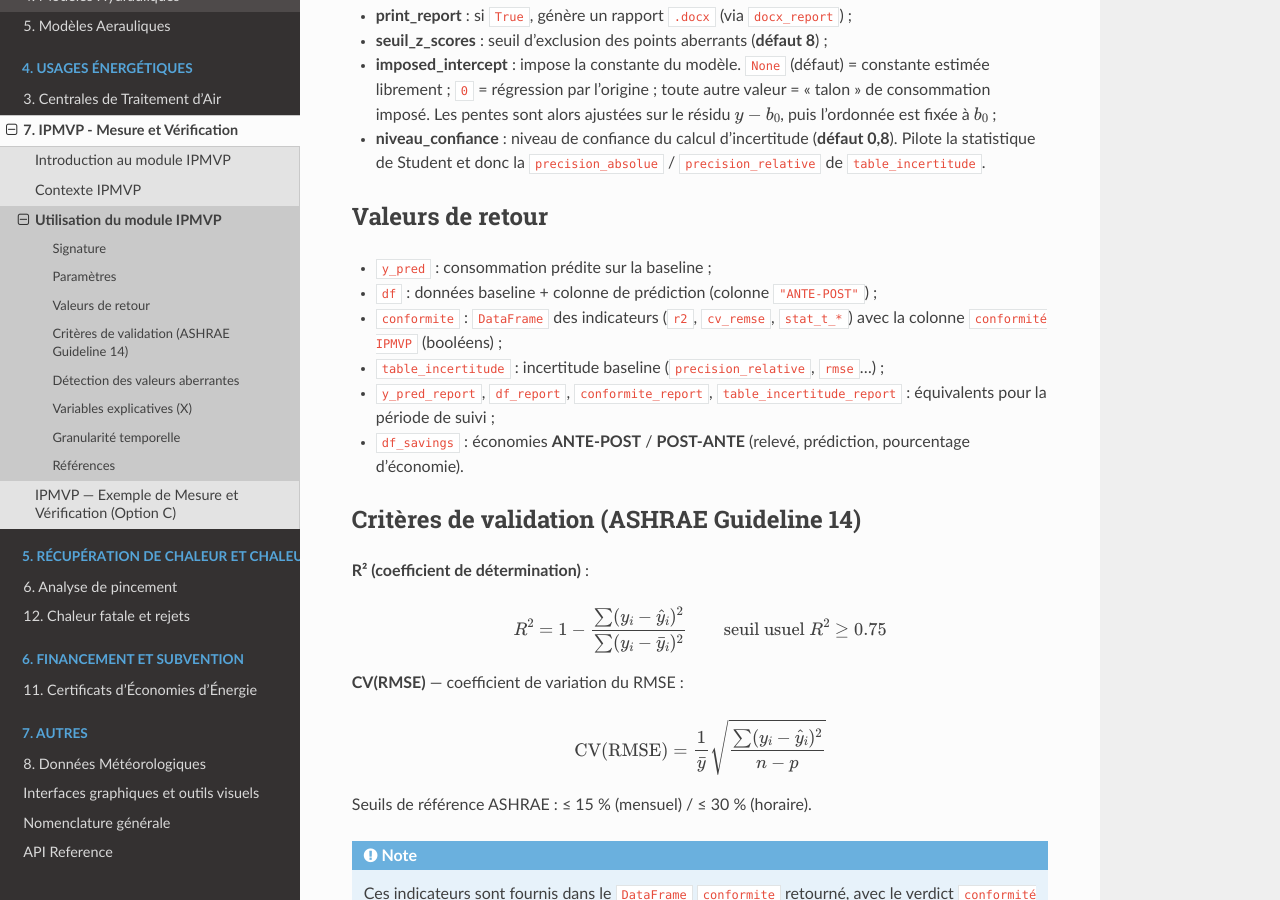
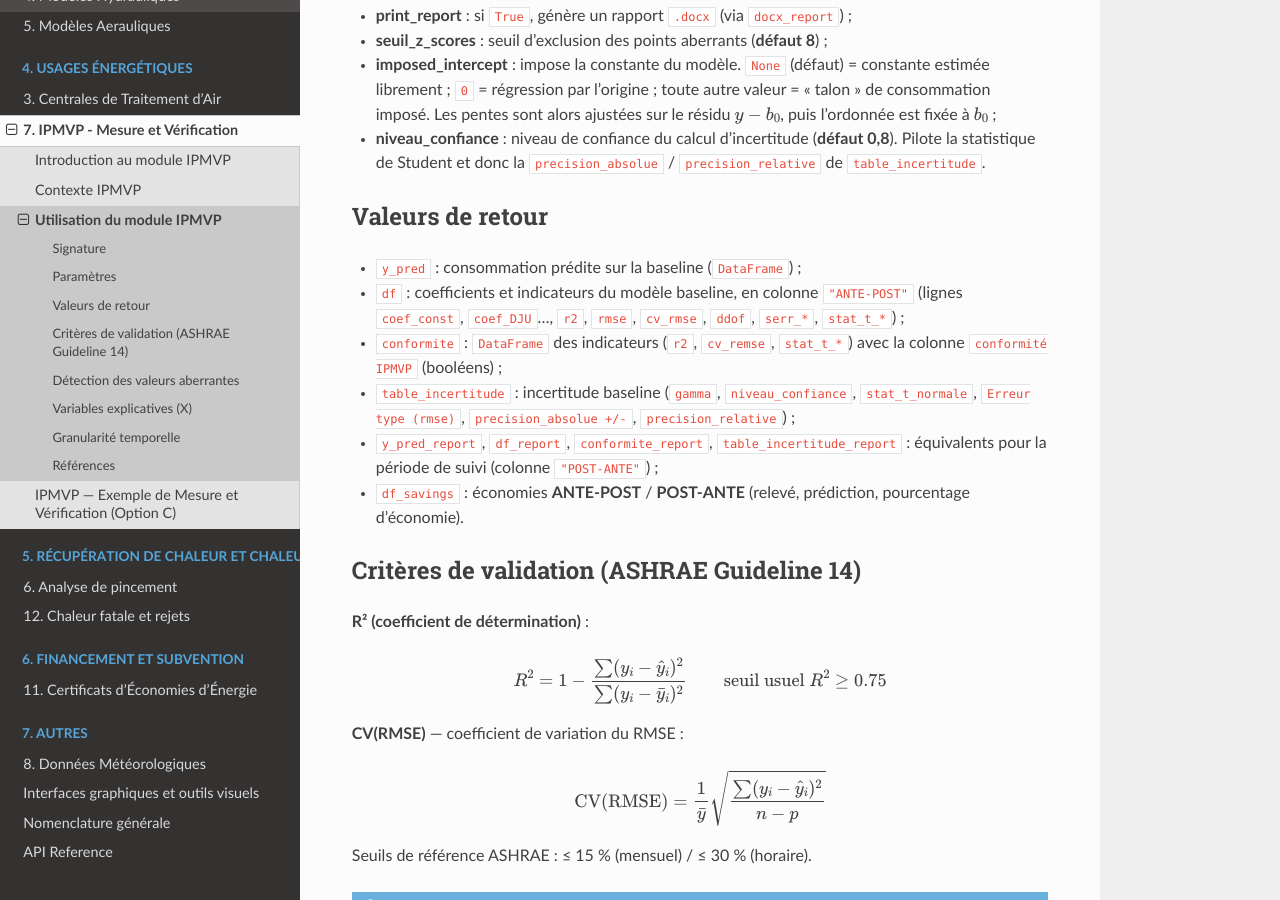
Before and after one commit to ZoheirHADID/EnergySystemModels-fr, a Sphinx documentation site: the page built from docs/source/007-ipmvp/modeles_mathematiques.rst, in a window 1280 px wide and 900 px high, scrolled down 859 px. Built offline with Sphinx 7.4.7 and the Read the Docs theme 3.1.0, drawn with Linux system fonts in a browser that asks for light colours.

Commit message:
2026-07-08-VF-giberville

```diff
--- a/docs/source/007-ipmvp/modeles_mathematiques.rst
+++ b/docs/source/007-ipmvp/modeles_mathematiques.rst
@@ -50,13 +50,18 @@ Paramètres
 Valeurs de retour
 -----------------
 
-* ``y_pred`` : consommation prédite sur la baseline ;
-* ``df`` : données baseline + colonne de prédiction (colonne ``"ANTE-POST"``) ;
+* ``y_pred`` : consommation prédite sur la baseline (``DataFrame``) ;
+* ``df`` : coefficients et indicateurs du modèle baseline, en colonne
+  ``"ANTE-POST"`` (lignes ``coef_const``, ``coef_DJU``…, ``r2``, ``rmse``,
+  ``cv_rmse``, ``ddof``, ``serr_*``, ``stat_t_*``) ;
 * ``conformite`` : ``DataFrame`` des indicateurs (``r2``, ``cv_remse``,
   ``stat_t_*``) avec la colonne ``conformité IPMVP`` (booléens) ;
-* ``table_incertitude`` : incertitude baseline (``precision_relative``, ``rmse``…) ;
+* ``table_incertitude`` : incertitude baseline (``gamma``, ``niveau_confiance``,
+  ``stat_t_normale``, ``Erreur type (rmse)``, ``precision_absolue +/-``,
+  ``precision_relative``) ;
 * ``y_pred_report``, ``df_report``, ``conformite_report``,
-  ``table_incertitude_report`` : équivalents pour la période de suivi ;
+  ``table_incertitude_report`` : équivalents pour la période de suivi
+  (colonne ``"POST-ANTE"``) ;
 * ``df_savings`` : économies **ANTE-POST** / **POST-ANTE** (relevé, prédiction,
   pourcentage d'économie).
 
```
